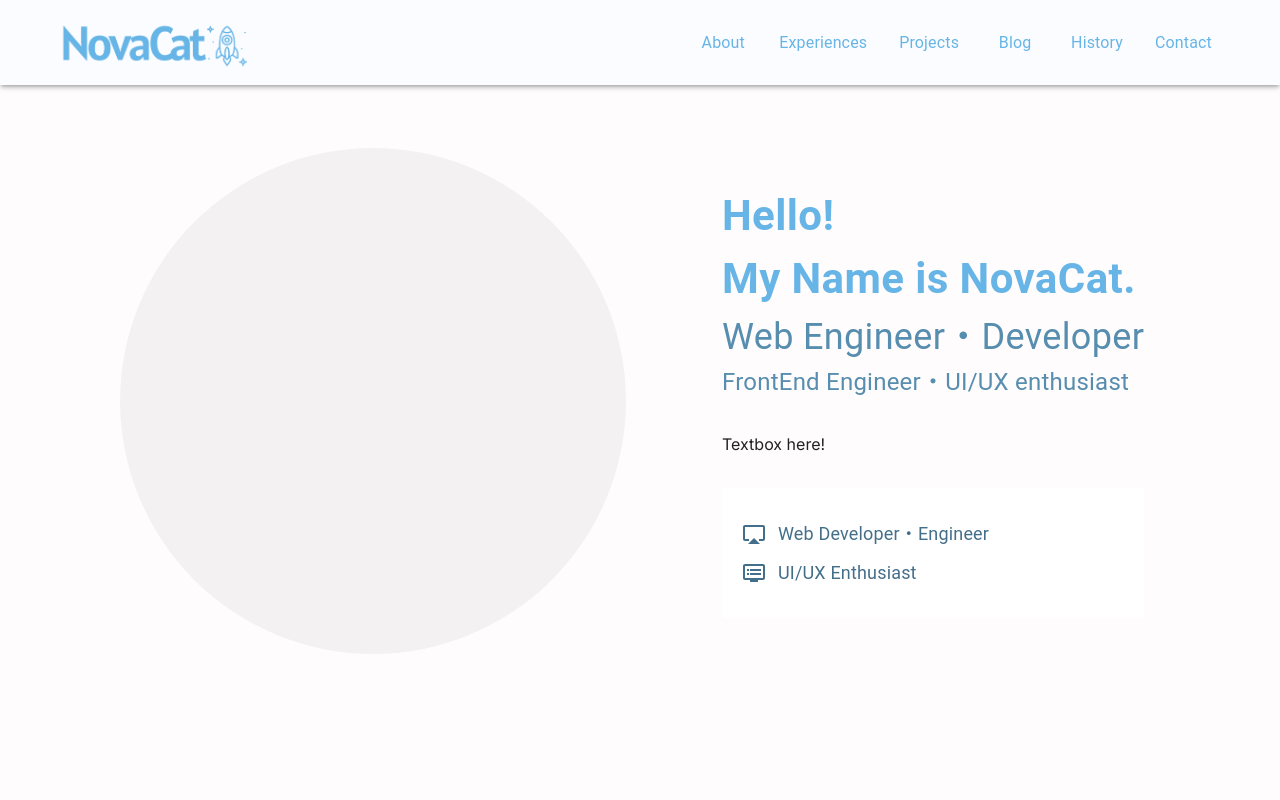
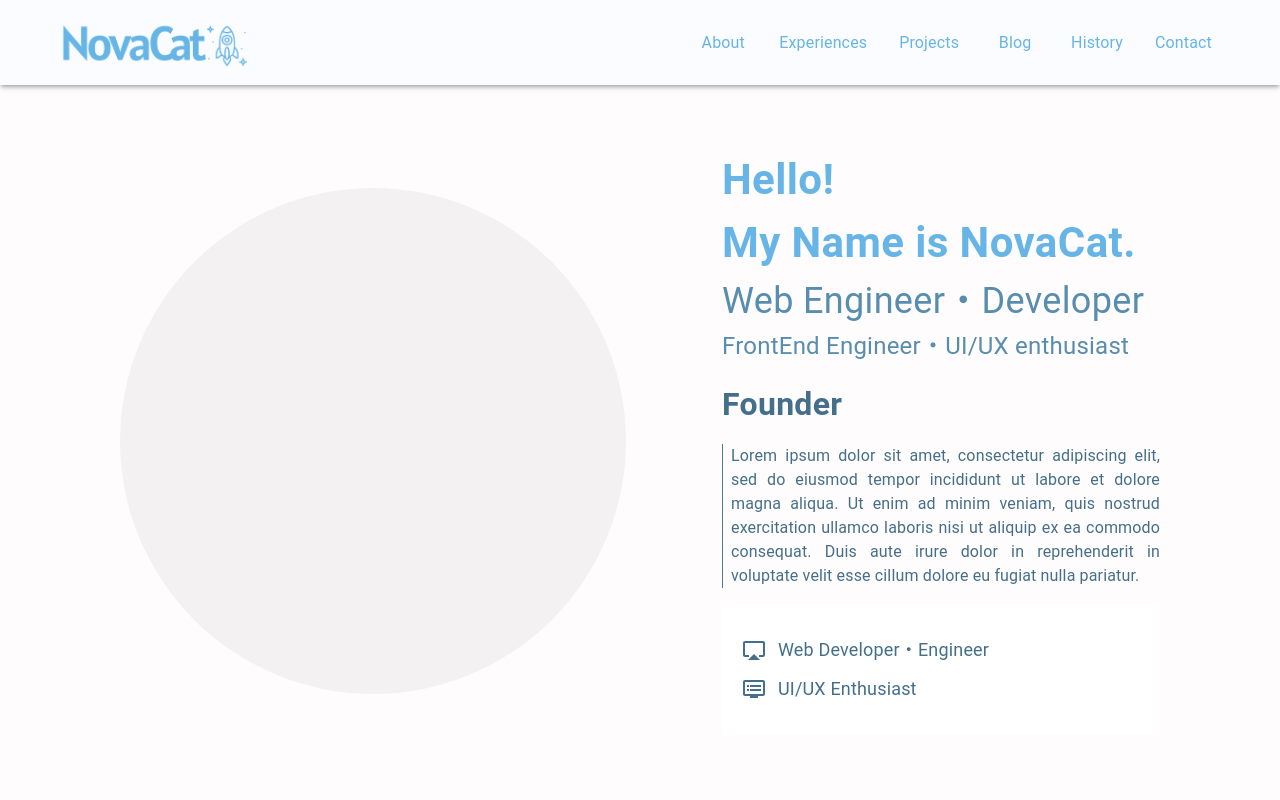
Before and after one commit to novacat25/NovaCat-Portfolio, a Next.js app: page /about in a window 1280 px wide. Shown: the top 800 px of the page. Built offline with nearby package versions, Linux system fonts and the light colour scheme.

Commit message:
Refactoring

```diff
--- a/src/components/layouts/Header/PC/PCHeaderLayout.tsx
+++ b/src/components/layouts/Header/PC/PCHeaderLayout.tsx
@@ -1,5 +1,5 @@
 import { Logo } from "@/components/atoms/Logo"
-import { PCMenuList } from "@/components/molecules/MenuList"
+import { PCMenuList } from "@/components/molecules/MenuList/PCMenuList"
 import { colors } from "@/styles/colors"
 import {
   AppBar,
--- a/src/components/layouts/Header/SP/SPHeaderLayout.tsx
+++ b/src/components/layouts/Header/SP/SPHeaderLayout.tsx
@@ -8,7 +8,7 @@ import {
 } from "@mui/material"
 import MenuIcon from "@mui/icons-material/Menu"
 import React, { useState } from "react"
-import { SPMenuList } from "@/components/molecules/MenuList"
+import { SPMenuList } from "@/components/molecules/MenuList/SPMenuList"
 
 export const SPHeaderLayout = () => {
   const [expanded, setExpanded] = useState(false)
--- /dev/null
+++ b/src/components/molecules/MenuList/PCMenuList/index.ts
@@ -0,0 +1,3 @@
+import { PCMenuList } from "./PCMenuList"
+
+export { PCMenuList }
--- /dev/null
+++ b/src/components/molecules/MenuList/SPMenuList/index.ts
@@ -0,0 +1,3 @@
+import { SPMenuList } from "./SPMenuList"
+
+export { SPMenuList }
--- a/src/components/molecules/MenuList/index.ts
+++ /dev/null
@@ -1,4 +0,0 @@
-import { PCMenuList } from "./PCMenuList/PCMenuList"
-import { SPMenuList } from "./SPMenuList/SPMenuList"
-
-export { PCMenuList, SPMenuList }
--- /dev/null
+++ b/src/components/organisms/About/AboutForum.tsx
@@ -0,0 +1,20 @@
+import { P1Typography, Subtitle3Typography } from "@/components/atoms/Typography"
+import { colors } from "@/styles/colors"
+import { Box, Divider } from "@mui/material"
+
+type Props = {
+    isMobile?: boolean
+}
+export const AboutForum = ({ isMobile = false }: Props) => {
+  return (
+    <Box px={isMobile ? 2 : 0} pt={2}>
+    <Subtitle3Typography color={colors.primary.tertiary}>Founder</Subtitle3Typography>
+    <Box py={2} display='flex' alignItems="center" gap={1} color={colors.primary.tertiary}>
+      <Divider orientation="vertical" flexItem sx={{ backgroundColor: colors.primary.secondary, borderBottomWidth: 5 }} />
+      <P1Typography color="inherit" display="inline-block" textAlign="justify">
+      Lorem ipsum dolor sit amet, consectetur adipiscing elit, sed do eiusmod tempor incididunt ut labore et dolore magna aliqua. Ut enim ad minim veniam, quis nostrud exercitation ullamco laboris nisi ut aliquip ex ea commodo consequat. Duis aute irure dolor in reprehenderit in voluptate velit esse cillum dolore eu fugiat nulla pariatur.
+      </P1Typography>
+    </Box>
+  </Box>
+  )
+}
--- /dev/null
+++ b/src/components/organisms/About/AboutGreeting.tsx
@@ -0,0 +1,28 @@
+import { H3Typography, Subtitle1Typography, Subtitle2Typography } from "@/components/atoms/Typography"
+import { colors } from "@/styles/colors"
+import { H4Typography, P3Typography } from "@/components/atoms/Typography"
+import { Stack } from "@mui/material"
+
+type Props = {
+    isMobile?: boolean
+}
+
+export const AboutGreeting = ({ isMobile = false }: Props) => {
+    const PC = () => (
+        <>
+            <Subtitle1Typography colorType="introduce">Hello!<br />My Name is NovaCat.</Subtitle1Typography>
+            <Subtitle2Typography color={colors.primary.secondary}>Web Engineer・Developer</Subtitle2Typography>
+            <H3Typography color={colors.primary.secondary}>FrontEnd Engineer・UI/UX enthusiast</H3Typography>
+        </>
+    )
+    const SP = () => (
+        <Stack alignItems="center" pt={2.5}>
+            <H4Typography isStrong colorType="introduce" textAlign="center">Hello!<br />My Name is NovaCat.</H4Typography>
+            <P3Typography color={colors.primary.secondary}>Web Engineer・Developer</P3Typography>
+        </Stack>
+    )
+
+  return (
+    isMobile ? <SP /> : <PC />
+  )
+}
--- a/src/components/organisms/About/index.ts
+++ b/src/components/organisms/About/index.ts
@@ -1,3 +1,5 @@
+import { AboutForum } from "./AboutForum"
+import { AboutGreeting } from "./AboutGreeting"
 import { AboutIntroduceMyselfCard } from "./AboutIntroduceMyselfCard"
 
-export { AboutIntroduceMyselfCard }
+export { AboutForum, AboutGreeting, AboutIntroduceMyselfCard }
--- a/src/components/pages/About/PC/PCAboutPage.tsx
+++ b/src/components/pages/About/PC/PCAboutPage.tsx
@@ -1,22 +1,19 @@
 import { H3Typography, Subtitle1Typography, Subtitle2Typography } from "@/components/atoms/Typography"
-import { AboutIntroduceMyselfCard } from "@/components/organisms/About"
+import { AboutForum, AboutGreeting, AboutIntroduceMyselfCard } from "@/components/organisms/About"
 import { ABOUT_PC } from "@/constants/image_size"
 import { colors } from "@/styles/colors"
-import { Box, Divider, Paper, Skeleton } from "@mui/material"
+import { Box, Paper, Skeleton } from "@mui/material"
 
 export const PCAboutPage = () => {
   return (
-    <Paper elevation={0} sx={{ backgroundColor: colors.background.main, pt: 7.5 , pl: 15, pb: 20 }}>
+    <Paper elevation={0} sx={{ backgroundColor: colors.background.main, pt: 7.5 , px: 15, pb: 20 }}>
       <Box display="flex" alignItems="center" gap={12}>
-        <Skeleton variant="circular" width={ABOUT_PC} height={ABOUT_PC} />
+        <Box sx={{ width: '100%' }}>
+          <Skeleton variant="circular" width={ABOUT_PC} height={ABOUT_PC} />
+        </Box>
         <Box>
-          <Subtitle1Typography colorType="introduce">Hello!<br />My Name is NovaCat.</Subtitle1Typography>
-          <Subtitle2Typography color={colors.primary.secondary}>Web Engineer・Developer</Subtitle2Typography>
-          <H3Typography color={colors.primary.secondary}>FrontEnd Engineer・UI/UX enthusiast</H3Typography>
-          <Box py={4}>
-            <Divider orientation="vertical" flexItem />
-            Textbox here!
-          </Box>
+          <AboutGreeting />
+          <AboutForum />
           <AboutIntroduceMyselfCard />
         </Box>
       </Box>
--- a/src/components/pages/About/SP/SPAboutPage.tsx
+++ b/src/components/pages/About/SP/SPAboutPage.tsx
@@ -1,5 +1,4 @@
-import { H4Typography, P3Typography } from "@/components/atoms/Typography"
-import { AboutIntroduceMyselfCard } from "@/components/organisms/About"
+import { AboutForum, AboutGreeting, AboutIntroduceMyselfCard } from "@/components/organisms/About"
 import { ABOUT_SP } from "@/constants/image_size"
 import { colors } from "@/styles/colors"
 import { Paper, Skeleton, Stack } from "@mui/material"
@@ -9,10 +8,8 @@ export const SPAboutPage = () => {
     <Paper elevation={0} sx={{ backgroundColor: colors.background.main, px: 2, pt: 2, pb: 6 }}>
       <Stack alignItems='center'>
         <Skeleton variant="circular" width={ABOUT_SP} height={ABOUT_SP} />
-        <Stack alignItems="center" pt={2.5}>
-          <H4Typography isStrong colorType="introduce" textAlign="center">Hello!<br />My Name is NovaCat.</H4Typography>
-          <P3Typography color={colors.primary.secondary}>Web Engineer・Developer</P3Typography>
-        </Stack>
+        <AboutGreeting isMobile />
+        <AboutForum isMobile />
         <AboutIntroduceMyselfCard />
       </Stack>
     </Paper>
```
